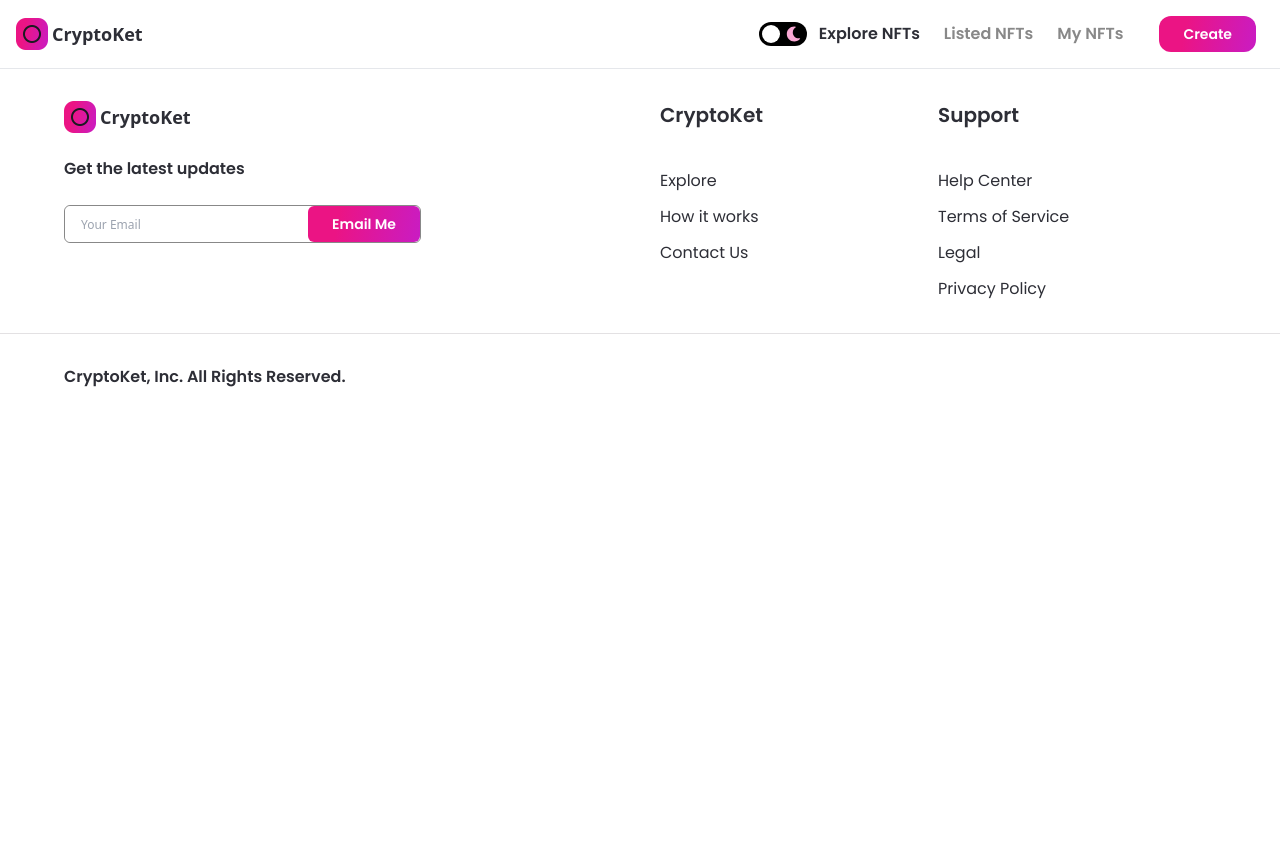
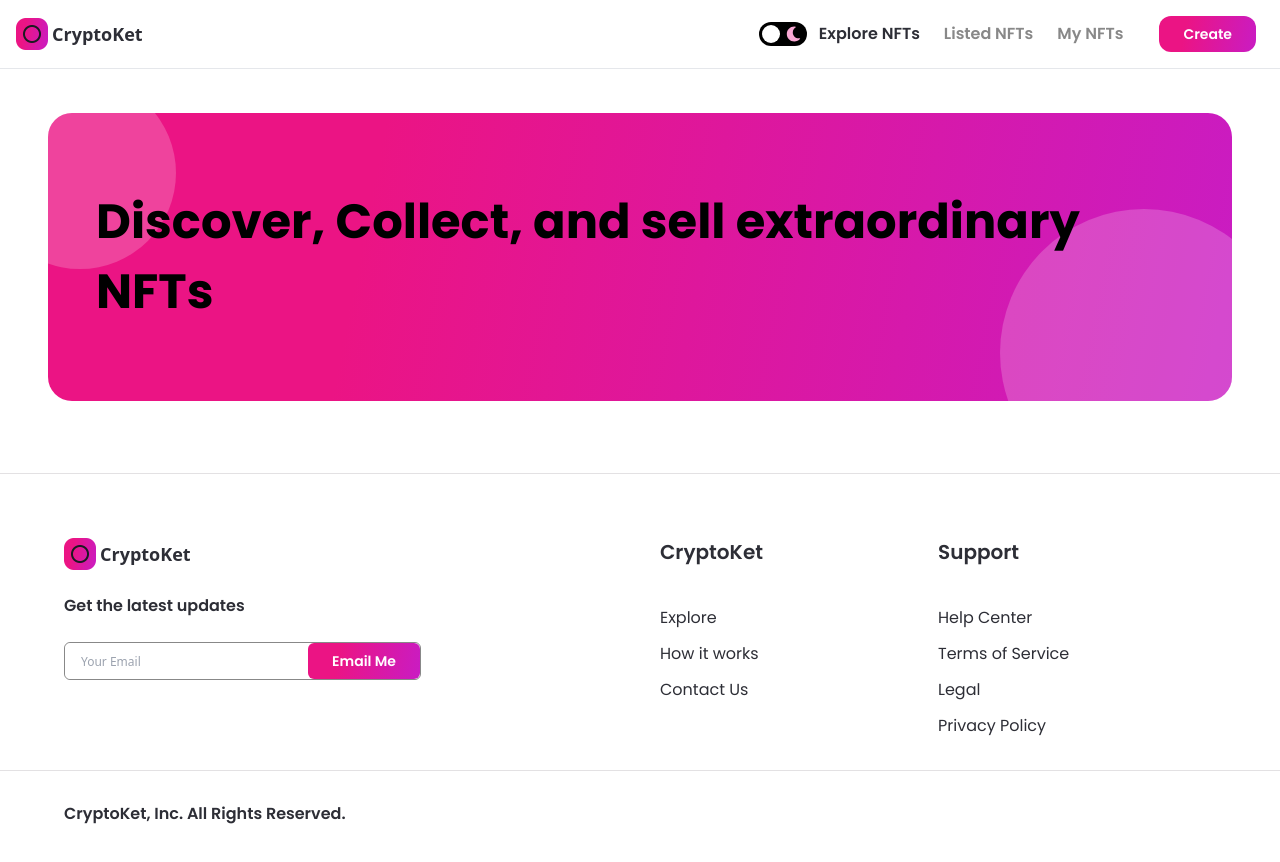
Before and after one commit to Hadizelleya/NFT-market-place, a Next.js app: page / in a window 1280 px wide. Shown: the top 862 px of the page. Before the commit the page ends 800 px from the top, so only its background shows below. Built offline with nearby package versions, Linux system fonts and the light colour scheme.

Commit message:
implemented the banner in the home section

```diff
--- /dev/null
+++ b/components/Banner.jsx
@@ -0,0 +1,17 @@
+import React from "react";
+
+export default function Banner({ parentStyles, childStyles, banner }) {
+  return (
+    <div
+      className={`relative w-full flex items-center z-0 overflow-hidden nft-gradient ${parentStyles}`}
+    >
+      <p
+        className={`font-bold text-5xl font-poppins leading-70 ${childStyles}`}
+      >
+        {banner}
+      </p>
+      <div className="absolute w-48 h-48 sm:w-32 sm:h-32 rounded-full white-bg -top-9 -left-16 -z-5" />
+      <div className="absolute w-72 h-72 sm:w-56 sm:h-56 rounded-full white-bg -bottom-24 -right-14 -z-5" />
+    </div>
+  );
+}
--- a/components/export.js
+++ b/components/export.js
@@ -1,4 +1,5 @@
 import Navbar from "./Navbar";
 import Footer from "./Footer";
 import Button from "./Button";
-export { Navbar, Footer, Button };
+import Banner from "./Banner.jsx";
+export { Navbar, Footer, Button, Banner };
--- a/pages/_app.js
+++ b/pages/_app.js
@@ -7,7 +7,9 @@
     <ThemeProvider attribute="class">
       <div className=" dark:bg-nft-dark bg-white  transition-colors duration-200 ease-in  min-h-screen">
         <Navbar />
-        <Component {...pageProps} />
+        <div className="pt-65">
+          <Component {...pageProps} />
+        </div>
         <Footer />
       </div>
     </ThemeProvider>
--- a/pages/index.js
+++ b/pages/index.js
@@ -1,7 +1,15 @@
+import { Banner } from "../components/export";
+
 export default function Home() {
   return (
-    <div>
-      <h1 className="text-3xl font-bold underline">Hello world!</h1>
+    <div className="flex justify-center sm:px-4 p-12">
+      <div className="w-full minmd:w-4/5 ">
+        <Banner
+          banner="Discover, Collect, and sell extraordinary NFTs"
+          childStyles="md:text-4xl sm:text-2xl xs:text-xl text-left"
+          parentStyles="justify-start mb-6 h-72 sm:h-60 p-12 xs:p-4 xs:h-44 rounded-3xl"
+        />
+      </div>
     </div>
   );
 }
```
